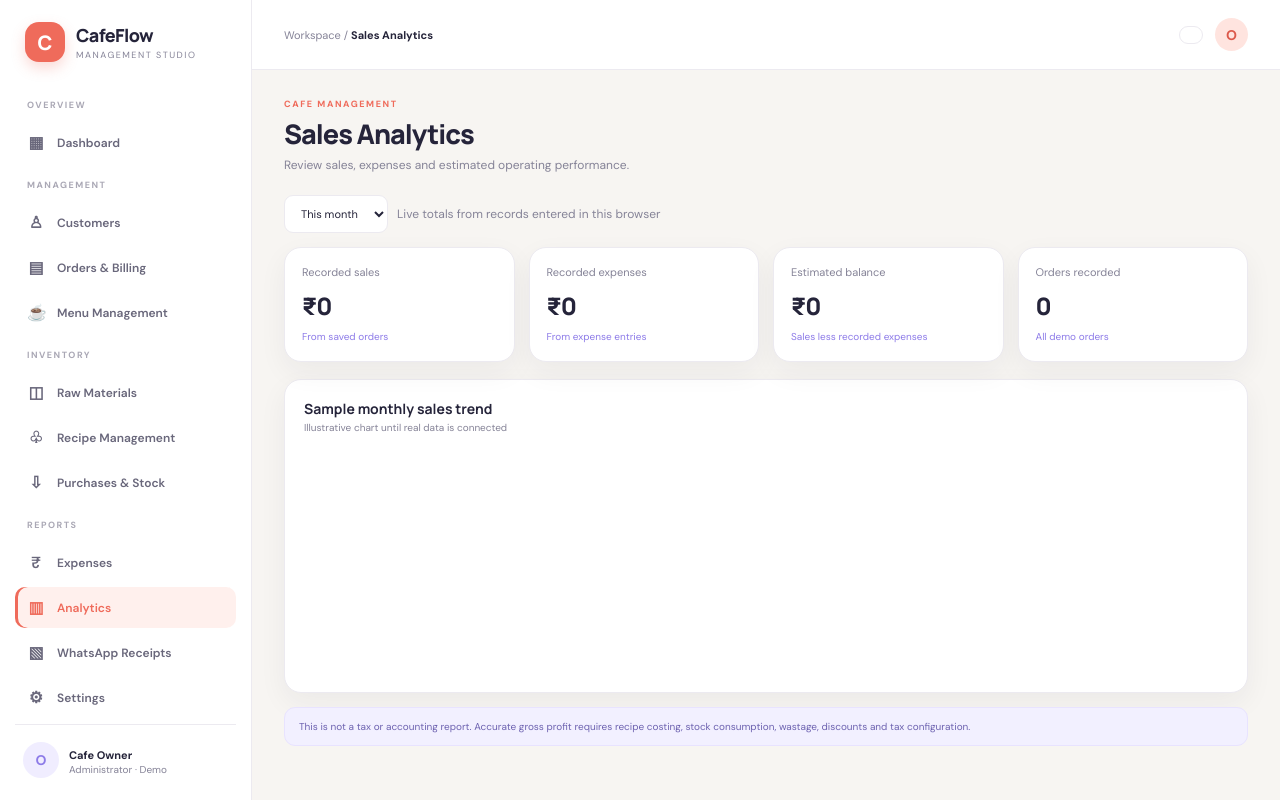
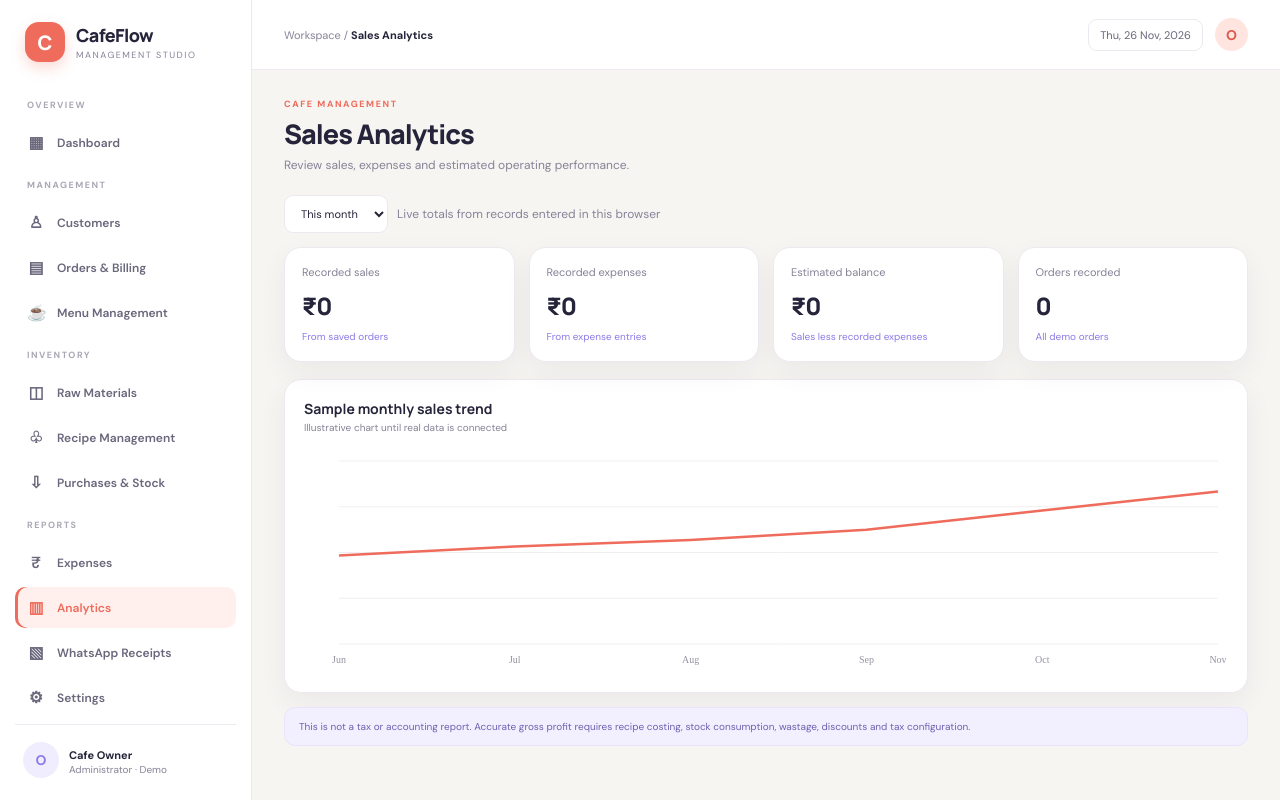
Before and after one commit to Theshivam12/Cafe_inventory_management, a plain HTML site: page analytics.html in a window 1280 px wide. Drawn offline with Linux system fonts and the light colour scheme; files that its build step writes are made by us from their sources.

Commit message:
Update analytics.html

```diff
--- a/analytics.html
+++ b/analytics.html
@@ -1,4 +1,4 @@
-<!doctype html><html lang="en"><head><meta charset="utf-8"><meta name="viewport" content="width=device-width, initial-scale=1"><title>Sales Analytics | CafeFlow</title><link rel="stylesheet" href="assets/css/style.css"></head><body>
+<!doctype html><html lang="en"><head><meta charset="utf-8"><meta name="viewport" content="width=device-width, initial-scale=1"><title>Sales Analytics | CafeFlow</title><link rel="stylesheet" href="style.css"></head><body>
 <div class="layout"><aside class="sidebar"><div class="brand"><div class="brand-logo">C</div><div><b>CafeFlow</b><small>MANAGEMENT STUDIO</small></div></div><nav class="nav"><div class="nav-caption">OVERVIEW</div><a href="index.html" class=""><span class="nav-ico">▦</span>Dashboard</a><div class="nav-caption">MANAGEMENT</div><a href="customers.html" class=""><span class="nav-ico">♙</span>Customers</a><a href="orders.html" class=""><span class="nav-ico">▤</span>Orders & Billing</a><a href="menu.html" class=""><span class="nav-ico">☕</span>Menu Management</a><div class="nav-caption">INVENTORY</div><a href="materials.html" class=""><span class="nav-ico">◫</span>Raw Materials</a><a href="recipes.html" class=""><span class="nav-ico">♧</span>Recipe Management</a><a href="purchases.html" class=""><span class="nav-ico">⇩</span>Purchases & Stock</a><div class="nav-caption">REPORTS</div><a href="expenses.html" class=""><span class="nav-ico">₹</span>Expenses</a><a href="analytics.html" class="active"><span class="nav-ico">▥</span>Analytics</a><a href="receipts.html" class=""><span class="nav-ico">▧</span>WhatsApp Receipts</a><a href="settings.html" class=""><span class="nav-ico">⚙</span>Settings</a></nav><div class="profile"><div class="avatar">O</div><div><b style="font-size:11px">Cafe Owner</b><small>Administrator · Demo</small></div></div></aside>
 <main class="main"><header class="topbar"><div style="display:flex;align-items:center;gap:12px"><button class="menu-toggle" id="menuToggle">☰</button><div class="crumb">Workspace / <b>Sales Analytics</b></div></div><div class="top-actions"><div class="top-date" id="topDate"></div><div class="top-avatar">O</div></div></header><div class="content">
 <div class="page-head"><div><div class="eyebrow">CAFE MANAGEMENT</div><h1>Sales Analytics</h1><div class="subtitle">Review sales, expenses and estimated operating performance.</div></div></div>
@@ -7,4 +7,4 @@
 <div class="card panel"><div class="panel-head"><div><h3>Sample monthly sales trend</h3><small>Illustrative chart until real data is connected</small></div></div><canvas id="analyticsChart" class="chart"></canvas></div>
 <div class="notice">This is not a tax or accounting report. Accurate gross profit requires recipe costing, stock consumption, wastage, discounts and tax configuration.</div>
 </div></main></div>
-<div class="modal-backdrop" id="modalBackdrop"><div class="modal"><div class="modal-head"><h3 id="modalTitle">Details</h3><button class="close" onclick="CF.close()">×</button></div><div id="modalBody"></div></div></div><div class="toast" id="toast"></div><script src="assets/js/app.js"></script><script src="assets/js/pages.js"></script></body></html>
+<div class="modal-backdrop" id="modalBackdrop"><div class="modal"><div class="modal-head"><h3 id="modalTitle">Details</h3><button class="close" onclick="CF.close()">×</button></div><div id="modalBody"></div></div></div><div class="toast" id="toast"></div><script src="app.js"></script><script src="pages.js"></script></body></html>
```
